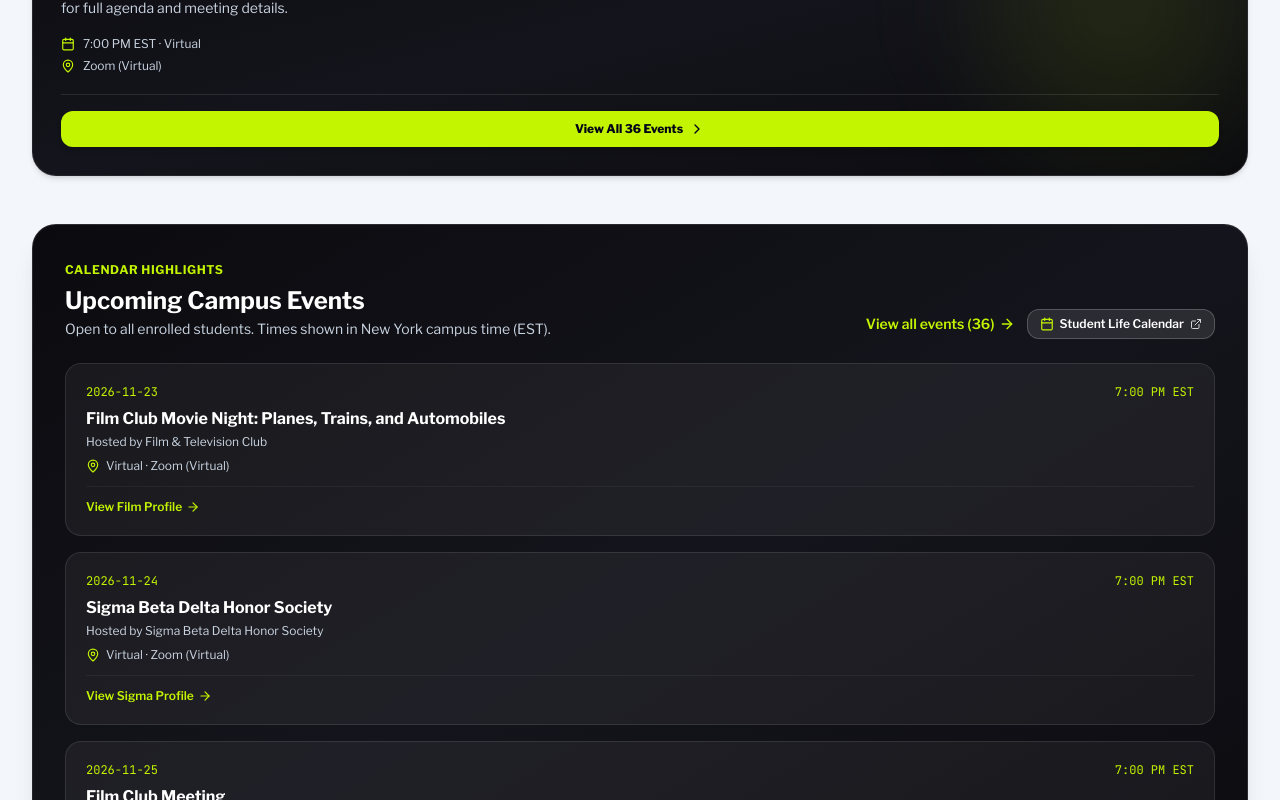
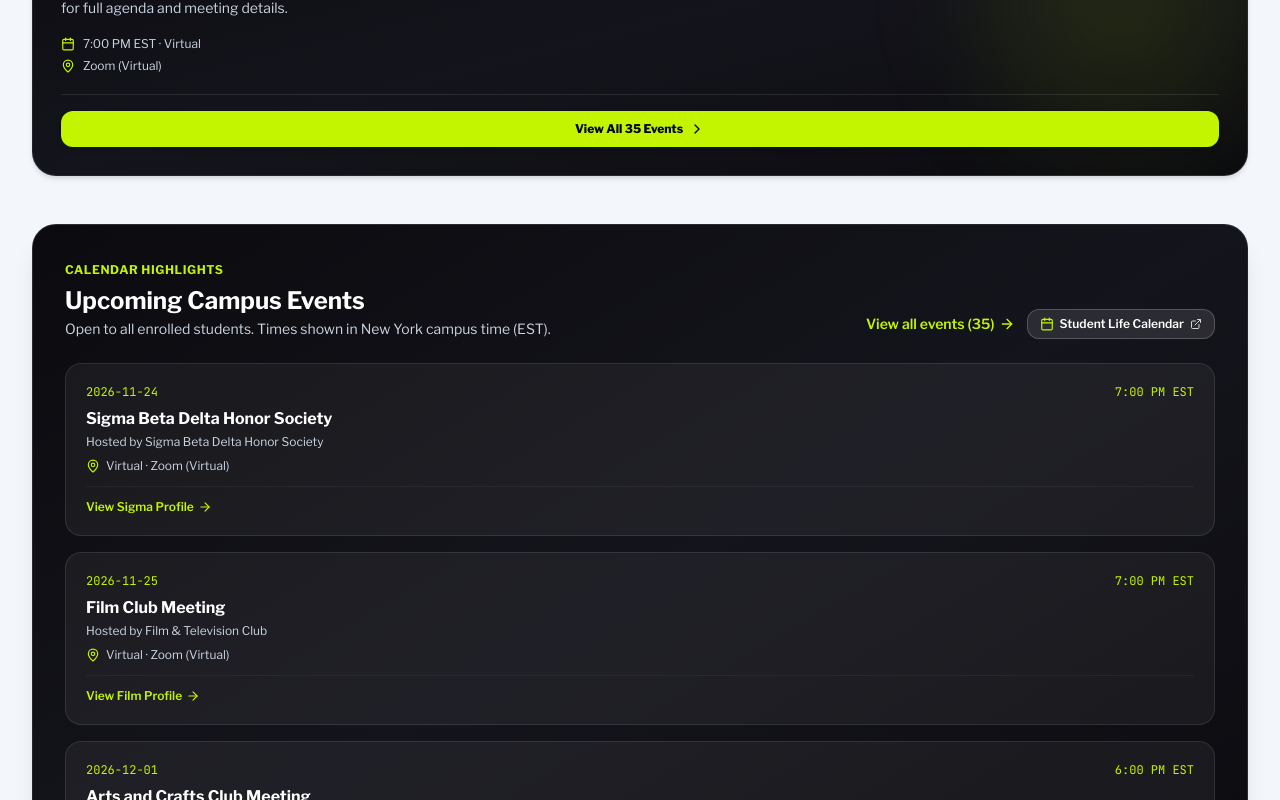
Before and after one commit to CunySPSAIClub/CunyClubSocial, a React (Vite) app: page / in a window 1280 px wide. Shown: the part 1260-2060 px from the top of the page. Built offline with nearby package versions, Linux system fonts and the light colour scheme.

Commit message:
fix(events): exclude past 11/23 movie night and advance spotlight to next upcoming event

```diff
--- a/src/components/StudentDiscoveryApp.tsx
+++ b/src/components/StudentDiscoveryApp.tsx
@@ -208,7 +208,7 @@ export function StudentDiscoveryApp() {
   }, []);
 
   // Dynamic upcoming event (Screen 2: Next Up on Campus)
-  // Advances after 9:00 PM EST or midnight on 2026-11-23 to tomorrow's event (2026-11-24: Sigma Beta Delta Honor Society)
+  // Automatically picks the next upcoming event on or after today in New York time
   const liveNextEvent = useMemo(() => {
     try {
       const now = new Date();
@@ -218,20 +218,9 @@ export function StudentDiscoveryApp() {
         month: '2-digit',
         day: '2-digit',
       }).format(now);
-      const nyHour = parseInt(
-        new Intl.DateTimeFormat('en-US', {
-          timeZone: 'America/New_York',
-          hour: 'numeric',
-          hourCycle: 'h23',
-        }).format(now),
-        10
-      );
-
-      // If past 9 PM (21) today or on/after tomorrow, advance to tomorrow's event
-      if (nyDateStr > '2026-11-23' || (nyDateStr === '2026-11-23' && nyHour >= 21)) {
-        const tomorrowEv = EVENTS_DATA.find((e) => e.date > '2026-11-23');
-        if (tomorrowEv) return tomorrowEv;
-      }
+
+      const nextEv = EVENTS_DATA.find((e) => e.date >= nyDateStr);
+      if (nextEv) return nextEv;
     } catch {
       // Fallback
     }
--- a/src/data/clubDiscoveryData.ts
+++ b/src/data/clubDiscoveryData.ts
@@ -729,18 +729,6 @@ export const CLUBS_DATA: ClubDiscoveryItem[] = [
 
 export const EVENTS_DATA: DiscoveryEvent[] = [
   {
-    "clubId": "club-film-tv",
-    "clubName": "Film & Television Club",
-    "title": "Film Club Movie Night: Planes, Trains, and Automobiles",
-    "description": "Upcoming event hosted by Film & Television Club on CUNY SPS OpenLab. Join online or check the event link for full agenda and meeting details.",
-    "date": "2026-11-23",
-    "time": "7:00 PM",
-    "format": "Virtual",
-    "location": "Zoom (Virtual)",
-    "url": "https://openlab.sps.cuny.edu/events/event/film-club-movie-night-planes-trains-and-automobiles/",
-    "eventId": "evt-film-tv-20261123-1"
-  },
-  {
     "clubId": "club-sigma-beta-delta",
     "clubName": "Sigma Beta Delta Honor Society",
     "title": "Sigma Beta Delta Honor Society",
```
Also changed, not shown: 1 other file (tests, documents, lock files or other folders).
